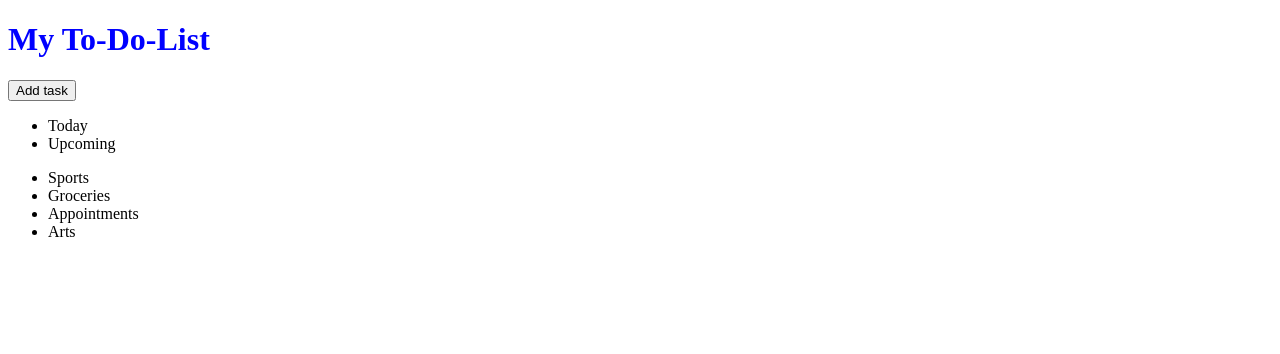
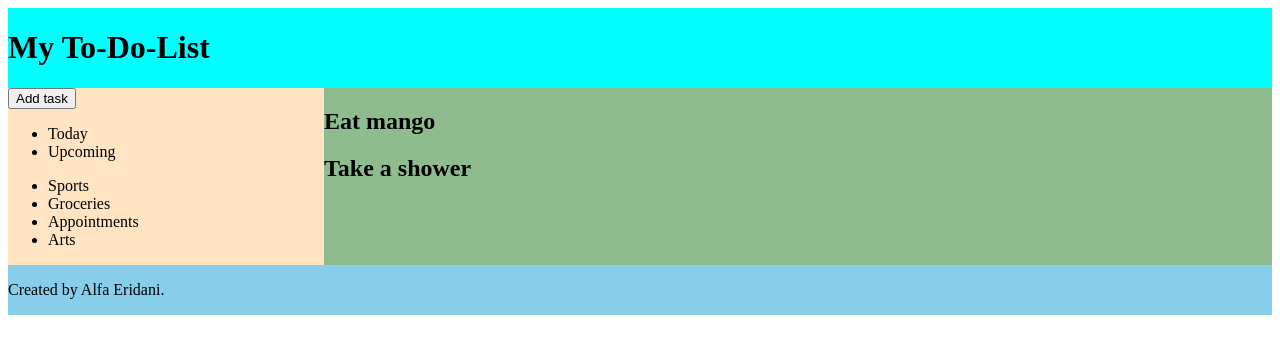
Before and after one commit to alfaeridani/to-do-list, a website built with webpack: page src/index.html in a window 1280 px wide. Built offline with nearby package versions, Linux system fonts and the light colour scheme.

Commit message:
Add some basic css formatting so the main layout looks more clear

```diff
--- a/src/index.html
+++ b/src/index.html
@@ -25,5 +25,8 @@
     </div>
     <div class="main-content">
     </div>
+    <div class="footer">
+        <p>Created by Alfa Eridani.</p>
+    </div>
 </body>
 </html>
--- a/src/index.js
+++ b/src/index.js
@@ -46,3 +46,5 @@ console.log(toDoContainer);
 
 let addToDoButton = document.querySelector("#add-to-do");
 addToDoButton.addEventListener('click', addToDo);
+
+refreshMainContent();
--- a/src/style.css
+++ b/src/style.css
@@ -1,3 +1,22 @@
-h1 {
-    color: blue;
+body {
+    display: grid;
+    grid-template-columns: 1fr 3fr;
 }
+
+.header {
+    grid-column: 1 / 3;
+    background-color: aqua;
+}
+
+.sidebar {
+    background-color: bisque;
+}
+
+.main-content {
+    background-color: darkseagreen;
+}
+
+.footer {
+    grid-column: 1 / 3;
+    background-color: skyblue;
+}
```
Also changed, not shown: dist/index.html, dist/main.js.
